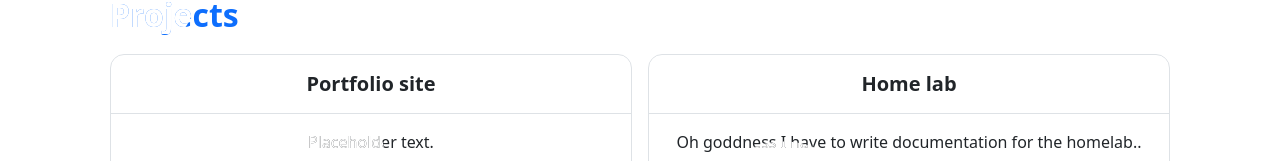
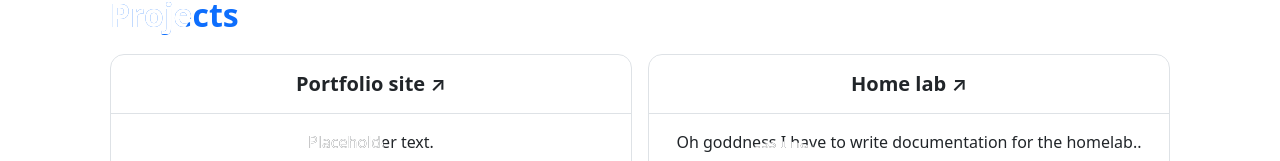
Before and after one commit to Aaron4554/web-portfolio, a React (Vite) app in the folder frontend/: page / in a window 1280 px wide. Shown: the part 2107-2268 px from the top of the page. Built offline with nearby package versions, Linux system fonts and the light colour scheme.

Commit message:
Add Arrows to Project headers

```diff
--- a/frontend/src/components/Projects.tsx
+++ b/frontend/src/components/Projects.tsx
@@ -11,7 +11,7 @@ type Project = {
 
 /* Template
   {
-    name: "Project",
+    name: "Project \u2197\uFE0E",
     description:
     "Replace this with a short description of the project: what it does and what you built.",
     tools: ["Item1", "Item2", "Item3"],
@@ -19,7 +19,7 @@ type Project = {
 */
 const PROJECTS: Project[] = [
   {
-    name: "Portfolio site",
+    name: "Portfolio site \u2197\uFE0E",
     description: "Placeholder text.",
     tools: [
       "Nginx",
@@ -33,7 +33,7 @@ const PROJECTS: Project[] = [
     link: "https://github.com/Aaron4554/web-portfolio",
   },
   {
-    name: "Home lab",
+    name: "Home lab \u2197\uFE0E",
     description: "Oh goddness I have to write documentation for the homelab..",
     tools: ["Proxmox", "Fedora-Server", "Docker", "LXCs", "Cisco", "Portainer"],
     link: "https://github.com/Aaron4554/homelab",
```
